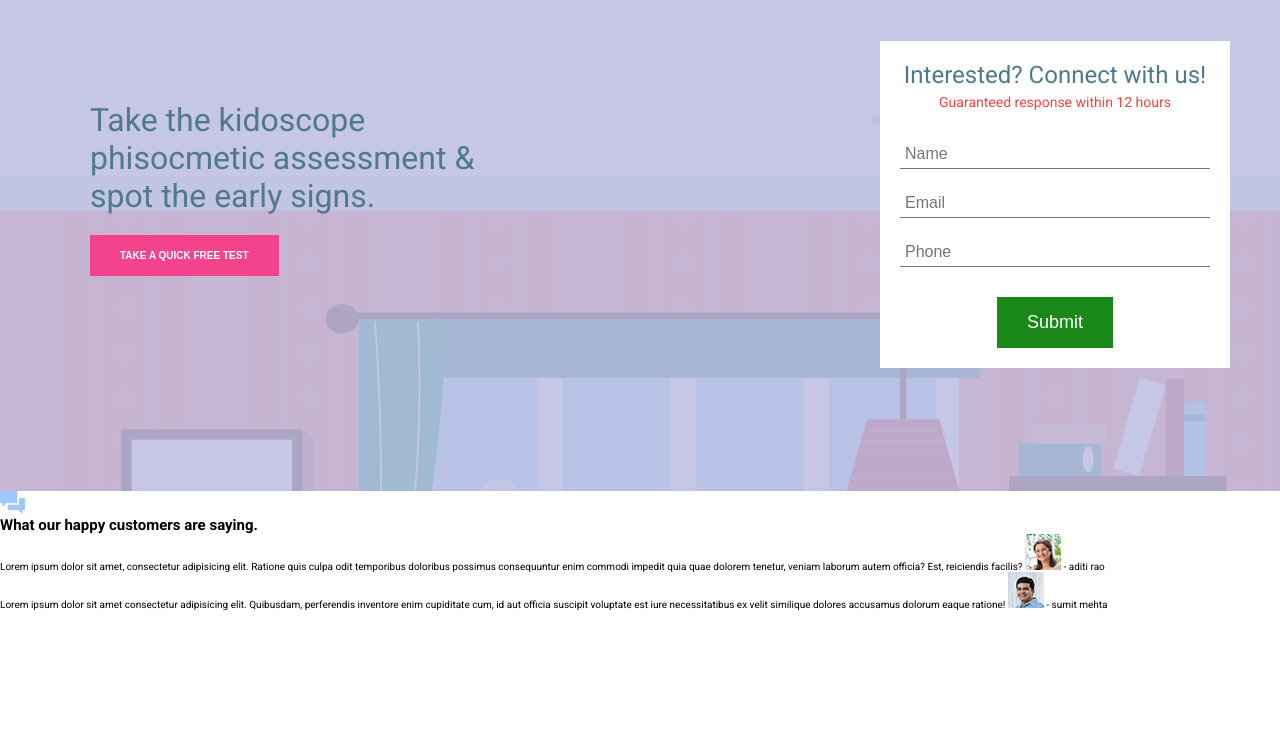
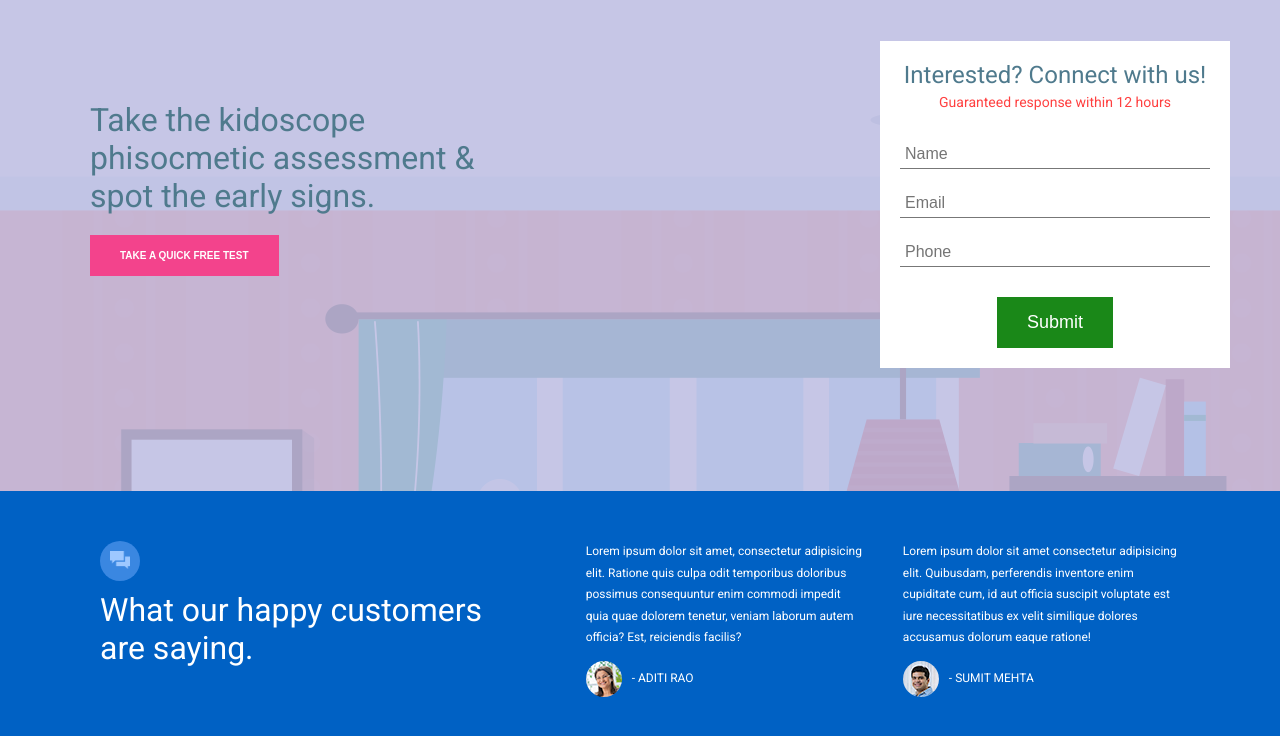
Before and after one commit to NileshOfficial/liveLayoutTest, a plain HTML site: page index.html in a window 1280 px wide. Shown: the part 74-810 px from the top of the page. Drawn offline with Linux system fonts and the light colour scheme; files whose address does not match are found by name.

Commit message:
footer complete

```diff
--- a/css/index.css
+++ b/css/index.css
@@ -26,6 +26,8 @@ li {
 .container {
     max-width: 1300px;
     margin: 0 auto;
+    display: flex;
+    justify-content: space-between;
 }
 
 .btn {
@@ -56,8 +58,6 @@ input[type="text"], input[type="email"], input[type="tel"] {
 }
 
 .navbar .container{
-    display: flex;
-    justify-content: space-between;
     align-items: flex-end;
 }
 
@@ -73,6 +73,10 @@ input[type="text"], input[type="email"], input[type="tel"] {
     border-right: 1px solid #777;
 }
 
+.navlink:hover {
+    text-decoration: underline;
+}
+
 .rightLogo {
     margin-left: 1.5rem;
 }
@@ -84,11 +88,6 @@ input[type="text"], input[type="email"], input[type="tel"] {
     padding: 5rem;
     background-color: #bcbce2;
     min-height: 500px;
-}
-
-.connect .container{
-    display: flex;
-    justify-content: space-between;
 }
 
 .sampleTest {
@@ -108,6 +107,11 @@ input[type="text"], input[type="email"], input[type="tel"] {
     text-transform: uppercase;
     font-weight: 700;
     font-size: 1rem;
+    transition: ease-in-out 0.2s;
+}
+
+.sampleTest .btn:hover {
+    background: #f3438ca1;
 }
 
 .connectDetails {
@@ -136,4 +140,72 @@ input[type="text"], input[type="email"], input[type="tel"] {
     font-weight: 400;
     font-size: 1.8rem;
     margin-top: 2rem;
+    transition: ease-in-out 0.2s;
 }
+
+.customerDetailsInput .btn:hover {
+    background: #1a8818e1;
+}
+
+/*footer*/
+
+.footer {
+    background: #0061c4;
+    padding: 5rem 10rem;
+    color: #fff
+}
+
+.footer .heading {
+    flex: 3;
+    margin-right: 5rem;
+}
+
+.footer .heading h2 {
+    font-weight: 400;
+    font-size: 3.2rem;
+    margin-top: 1rem;
+    margin-bottom: 1rem;
+}
+
+.footer .heading a {
+    display: inline-block;
+    padding: 1rem;
+    border-radius: 10rem;
+    background: #3a87e1;
+}
+
+.footer .heading a img {
+    width: 20px;
+    margin: auto;
+}
+
+.opinion {
+    font-size: 1.2rem;
+    line-height: 1.8;
+    flex: 2;
+    margin-left: 2rem;
+    margin-right: 2rem;
+}
+
+.opinion:last-child {
+    margin-right: 0;
+}
+
+.opinion p {
+    min-height: 110px;
+}
+
+.opinion .personDetail {
+    margin-top: 1rem;
+    display: flex;
+    align-items: center;
+}
+
+.opinion .personDetail img {
+    border-radius: 50%;
+    margin-right: 1rem;
+}
+
+.opinion .personDetail span {
+    text-transform: uppercase;
+}
--- a/index.html
+++ b/index.html
@@ -40,7 +40,7 @@
             </div>
         </div>
     </section>
-    <footer>
+    <footer class="footer">
         <div class="container">
             <div class="heading">
                 <a href="#">
@@ -50,20 +50,30 @@
                     What our happy customers are saying.
                 </h2>
             </div>
-            <p>
-                Lorem ipsum dolor sit amet, consectetur adipisicing elit. Ratione quis culpa odit temporibus doloribus
-                possimus consequuntur enim commodi impedit quia quae dolorem tenetur, veniam laborum autem officia? Est,
+            <div class="opinion">
+                <p>Lorem ipsum dolor sit amet, consectetur adipisicing elit. Ratione quis culpa odit temporibus
+                    doloribus
+                    possimus consequuntur enim commodi impedit quia quae dolorem tenetur, veniam laborum autem officia?
+                    Est,
                     reiciendis facilis?
-                <span><img src="./assets/icon1.jpg" alt="aditi rao"> - aditi rao</span>
                 </p>
-            <p>
-                Lorem ipsum dolor sit amet consectetur adipisicing elit. Quibusdam, perferendis inventore enim
+                <div class="personDetail">
+                    <img src="./assets/icon1.jpg" alt="aditi rao">
+                    <span>- aditi rao</span>
+                </div>
+            </div>
+            <div class="opinion">
+                <p>Lorem ipsum dolor sit amet consectetur adipisicing elit. Quibusdam, perferendis inventore enim
                     cupiditate
                     cum, id aut officia suscipit voluptate est iure necessitatibus ex velit similique dolores accusamus
                     dolorum
                     eaque ratione!
-                <span><img src="./assets/icon2.jpg" alt="sumit mehta"> - sumit mehta</span>
                 </p>
+                <div class="personDetail">
+                    <img src="./assets/icon2.jpg" alt="sumit mehta">
+                    <span> - sumit mehta </span>
+                </div>
+            </div>
         </div>
     </footer>
 </body>
```
Lines whose indentation alone changed are shown as unchanged.
